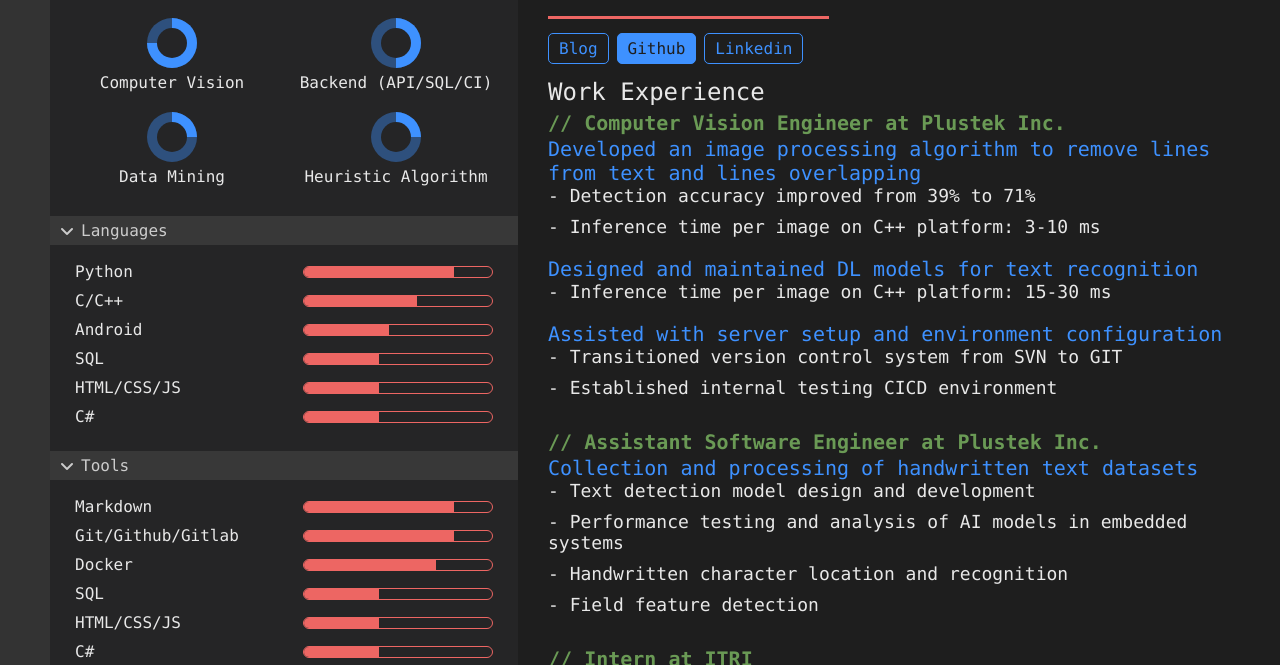
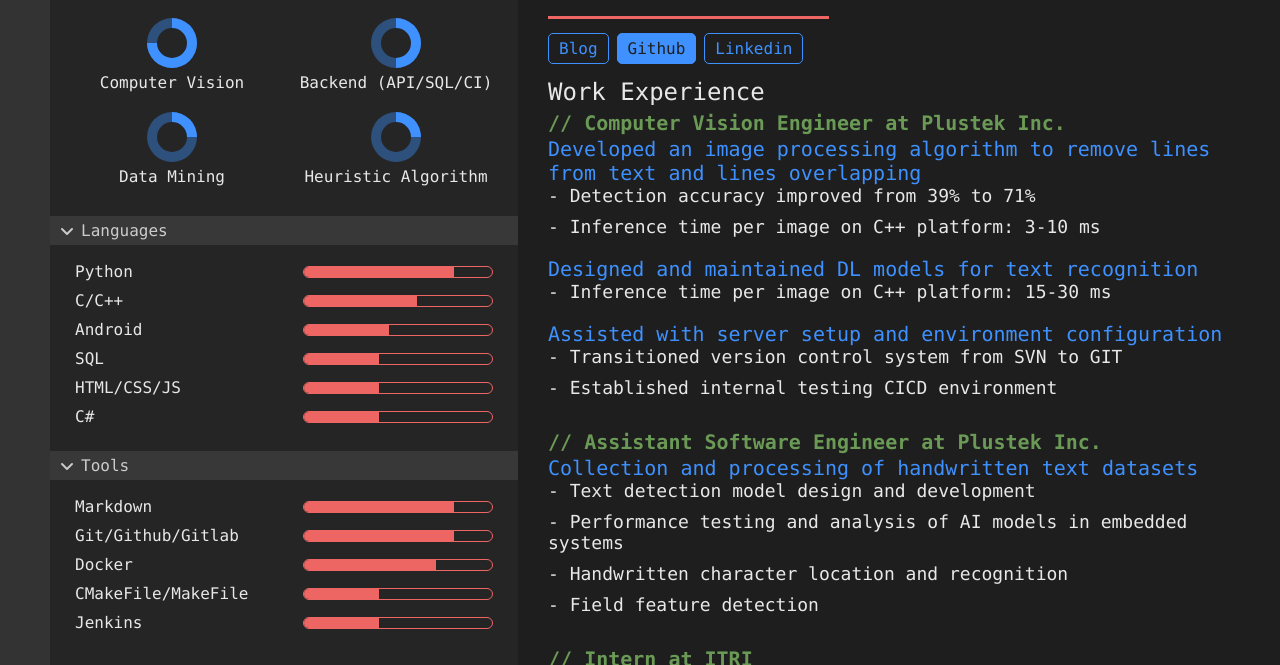
Before and after one commit to MikeHuang0618/mikehuang0618.github.io, a plain HTML site: page index.html in a window 1280 px wide. Shown: the part 135-800 px from the top of the page. Drawn offline with nearby package versions, Linux system fonts and the light colour scheme.

Commit message:
Modify index.html

```diff
--- a/index.html
+++ b/index.html
@@ -117,17 +117,12 @@
                           <div class="value" data-percent="70%"></div>
                         </div>
                     </li>
-                    <li>SQL
+                    <li>CMakeFile/MakeFile
                       <div class="bar">
                         <div class="value" data-percent="40%"></div>
                       </div>
                     </li>
-                    <li>HTML/CSS/JS
-                      <div class="bar">
-                        <div class="value" data-percent="40%"></div>
-                      </div>
-                    </li>
-                    <li>C#
+                    <li>Jenkins
                       <div class="bar">
                         <div class="value" data-percent="40%"></div>
                       </div>
```
